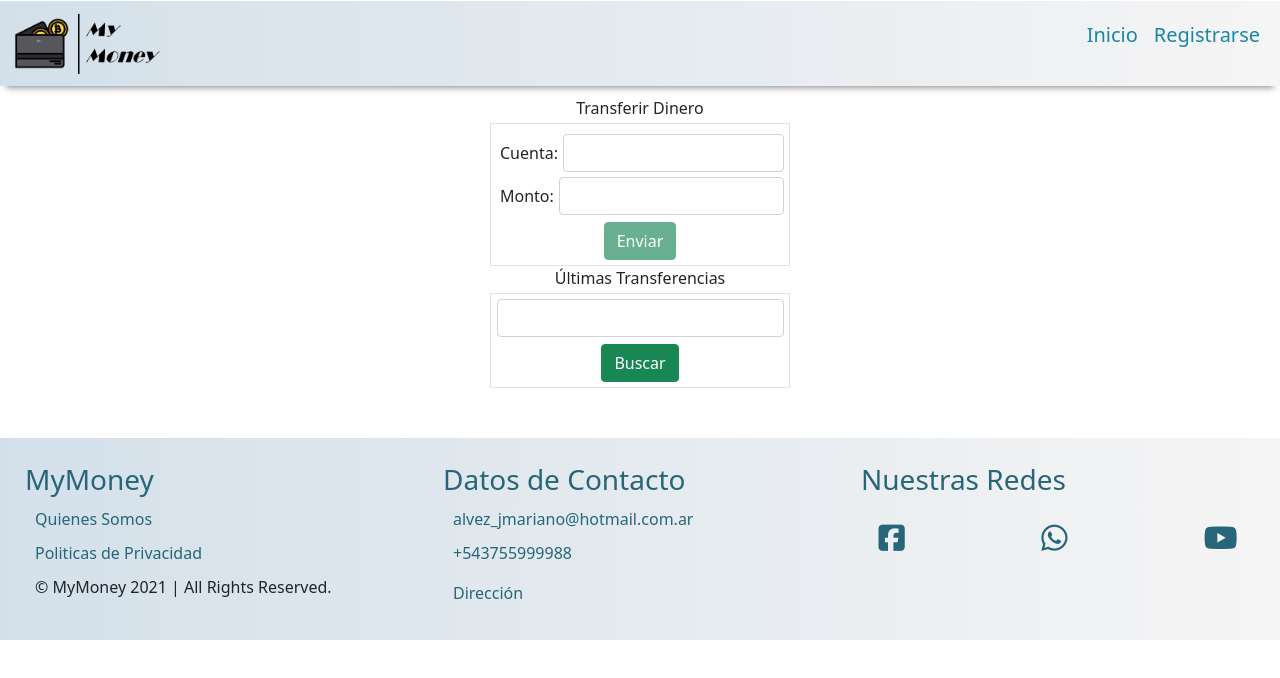
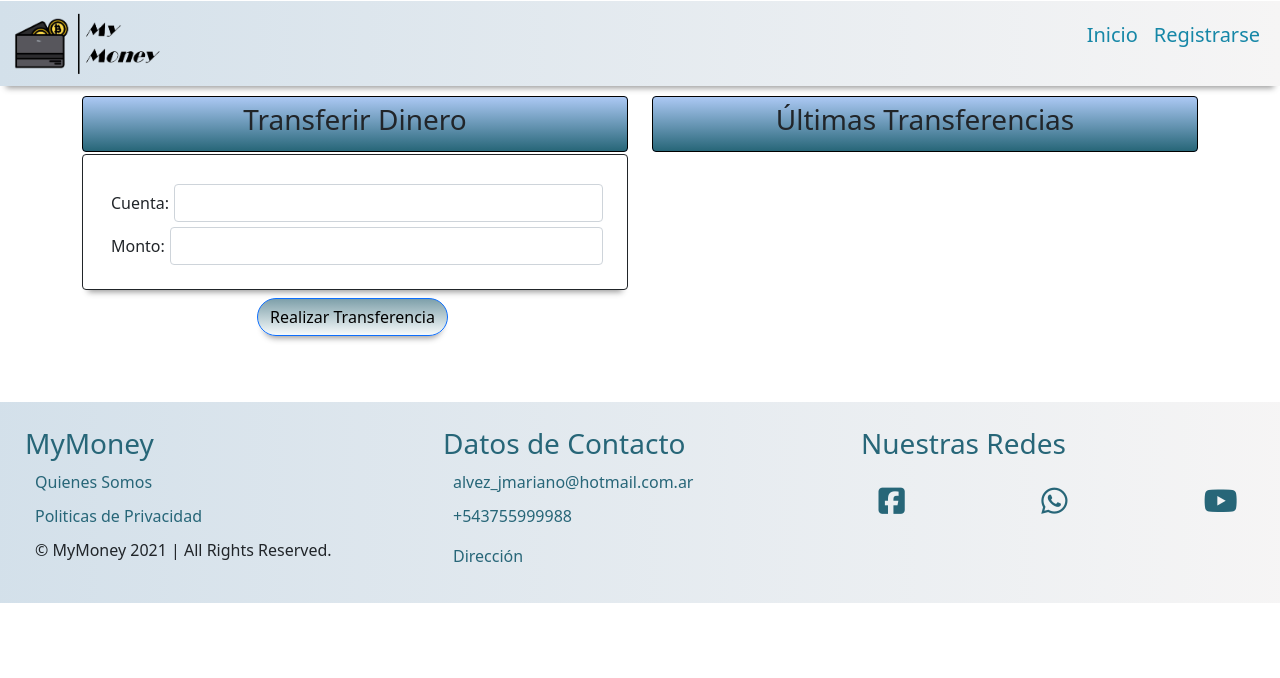
Before and after one commit to classroomMisiones/Proyecto-FS-Misiones-Grupo-1, an Angular app: page /transferirpesos in a window 1280 px wide. Shown: the top 678 px of the page. Built offline with nearby package versions, Linux system fonts and the light colour scheme.

Commit message:
Contraste y estilos I
Mejorado el contraste, a pedido del PO.
La pantalla de transferencia de pesos fue igualada al estilo de la de Mi Saldo y Criptomonedas.

```diff
--- a/src/app/Inicio/modulo-pesos/modulo-pesos.component.css
+++ b/src/app/Inicio/modulo-pesos/modulo-pesos.component.css
@@ -1,25 +1,29 @@
 .box-sombra {
-    -webkit-box-shadow: 0 8px 6px -6px #999;
-    -moz-box-shadow: 0 8px 6px -6px #999;
-    box-shadow: 0 8px 6px -6px #999;
+  -webkit-box-shadow: 0 8px 6px -6px #999;
+  -moz-box-shadow: 0 8px 6px -6px #999;
+  box-shadow: 0 8px 6px -6px #999;
 }
 
 .gradiente {
-    background: #5ee7df;
+  background: linear-gradient(to top, #276678, rgba(239, 239, 240, 0.7));
+}
 
-    /* Chrome 10-25, Safari 5.1-6 */
-    background: -webkit-linear-gradient(to top, rgba(94, 231, 223, 0.7), rgba(180, 144, 202, 0.7));
+.gradiente-btn {
+  background: linear-gradient(to top, rgba(244, 249, 250, 0.7), #7ea0aa);
+  margin-right: 5px;
+}
 
-    /* W3C, IE 10+/ Edge, Firefox 16+, Chrome 26+, Opera 12+, Safari 7+ */
-    background: linear-gradient(to top, rgba(94, 231, 223, 0.7), rgba(255, 255, 255, 0.7))
-  }
-  .gradiente-btn {
-  /* fallback for old browsers */
-  background: #48c6ef;
+.título {
+  margin-bottom: 2px;
+  border-style: solid;
+  border-width: 1px;
+  border-color: black;
+}
 
-  /* Chrome 10-25, Safari 5.1-6 */
-  background: -webkit-linear-gradient(to top, rgba(72, 198, 239, 0.7), rgba(111, 134, 214, 0.7));
+.btn {
+  color: black;
+}
 
-  /* W3C, IE 10+/ Edge, Firefox 16+, Chrome 26+, Opera 12+, Safari 7+ */
-  background: linear-gradient(to top, rgba(72, 198, 239, 0.7), rgba(111, 134, 214, 0.7))
+.mt-2{
+  text-align: center;
 }
--- a/src/app/Inicio/modulo-pesos/modulo-pesos.component.html
+++ b/src/app/Inicio/modulo-pesos/modulo-pesos.component.html
@@ -2,11 +2,11 @@
 <section class="  container col-12  overflow-hidden" style="min-width: 425px; ">
         <div class="row row-cols-2">
             <div class=" col-12 col-lg-6 mb-3">
-                <div class="gradiente form-control bg-primary text-white text-center d-flex align-items-center justify-content-center">
+                <div class="gradiente form-control bg-primary text-center d-flex align-items-center justify-content-center título">
                         <div class="pl-2"></div>
                         <h3>Dinero Disponible</h3>
                 </div>
-                <div class="box-sombra border border-dark form-control   p-4" style="background-color: #ccffff;">
+                <div class="box-sombra border border-dark form-control p-4">
                     <div class="box-sombra container bg-light border-dark border m-1 p-0">
                         <div class="p-3 col-1">
                             <label>$1000</label>
@@ -14,15 +14,16 @@
                     </div>
                 </div>
                 <div class="mt-2 " >
-                    <button class=" gradiente-btn btn btn-primary rounded-pill box-sombra" [routerLink]="['/transferirpesos']">Transferir Dinero</button>
+                    <button class=" gradiente-btn btn btn-primary rounded-pill box-sombra" [routerLink]="['/transferirpesos']">
+                        Transferir Dinero</button>
                 </div>
 
             </div>
             <div class="mb-3 col-12 col-lg-6">
-                <div class="gradiente border  form-control bg-primary text-center text-white">
+                <div class="gradiente form-control bg-primary text-center título">
                         <h3>Tus Actividades</h3>
                 </div>
-                <div class="box-sombra border border-dark form-control p-4 " style="background-color: #ccffff;">
+                <div class="box-sombra border border-dark form-control p-4">
                         <div class="col-12 mb-3 p-2">
                             <input class="box-sombra form-control rounded-pill" type="text" placeholder="Buscar...">
                         </div>
@@ -31,7 +32,7 @@
                                 <img  src="" alt="Bitcoin">
                             </div>
                             <div class=" col-6 ">
-                                <p class="m-0">Comptraste Bitcon por</p>
+                                <p class="m-0">Compraste Bitcon por</p>
                             </div>
                             <div class="col-3">
                                 <label for="">$30</label>
--- a/src/app/app.module.ts
+++ b/src/app/app.module.ts
@@ -14,7 +14,6 @@ import { FooterComponent } from './navbarFooter/footer/footer.component';
 import { PerfilUsuarioComponent } from './usuario/perfil-usuario/perfil-usuario.component';
 
 import { TransferirPesosComponent } from './modulo-pesos/transferir-pesos/transferir-pesos.component';
-import { UltimasTransferenciasPesosComponent } from './modulo-pesos/ultimas-transferencias-pesos/ultimas-transferencias-pesos.component';
 import { InicioCriptoComponent } from './inicioCriptomeda/inicio-cripto/inicio-cripto.component';
 import { CompraCriptoComponent } from './compra-cripto/compra-cripto.component';
 import { RouterModule, Routes } from '@angular/router';
@@ -43,7 +42,6 @@ const appRoutes: Routes = [
     FooterComponent,
     PerfilUsuarioComponent,
     TransferirPesosComponent,
-    UltimasTransferenciasPesosComponent,
     InicioCriptoComponent,
     CompraCriptoComponent
 
--- a/src/app/inicioCriptomeda/inicio-cripto/inicio-cripto.component.css
+++ b/src/app/inicioCriptomeda/inicio-cripto/inicio-cripto.component.css
@@ -1,25 +1,29 @@
 .box-sombra {
-    -webkit-box-shadow: 0 8px 6px -6px #999;
-    -moz-box-shadow: 0 8px 6px -6px #999;
-    box-shadow: 0 8px 6px -6px #999;
+  -webkit-box-shadow: 0 8px 6px -6px #999;
+  -moz-box-shadow: 0 8px 6px -6px #999;
+  box-shadow: 0 8px 6px -6px #999;
 }
 
 .gradiente {
-    background: #5ee7df;
+  background: linear-gradient(to top, #276678, rgba(239, 239, 240, 0.7));
+}
 
-    /* Chrome 10-25, Safari 5.1-6 */
-    background: -webkit-linear-gradient(to top, rgba(94, 231, 223, 0.7), rgba(180, 144, 202, 0.7));
+.gradiente-btn {
+  background: linear-gradient(to top, rgba(244, 249, 250, 0.7), #7ea0aa);
+  margin-right: 5px;
+}
 
-    /* W3C, IE 10+/ Edge, Firefox 16+, Chrome 26+, Opera 12+, Safari 7+ */
-    background: linear-gradient(to top, rgba(94, 231, 223, 0.7), rgba(255, 255, 255, 0.7))
-  }
-  .gradiente-btn {
-  /* fallback for old browsers */
-  background: #48c6ef;
+.título {
+  margin-bottom: 2px;
+  border-style: solid;
+  border-width: 1px;
+  border-color: black;
+}
 
-  /* Chrome 10-25, Safari 5.1-6 */
-  background: -webkit-linear-gradient(to top, rgba(72, 198, 239, 0.7), rgba(111, 134, 214, 0.7));
+.btn {
+  color: black;
+}
 
-  /* W3C, IE 10+/ Edge, Firefox 16+, Chrome 26+, Opera 12+, Safari 7+ */
-  background: linear-gradient(to top, rgba(72, 198, 239, 0.7), rgba(111, 134, 214, 0.7))
+.mt-2{
+  text-align: center;
 }
--- a/src/app/inicioCriptomeda/inicio-cripto/inicio-cripto.component.html
+++ b/src/app/inicioCriptomeda/inicio-cripto/inicio-cripto.component.html
@@ -1,30 +1,30 @@
 <section class="  container col-12  overflow-hidden" style="min-width: 425px; ">
     <div class="row row-cols-2">
         <div class=" col-12 col-lg-6 mb-3">
-            <div class="gradiente form-control bg-primary text-white text-center d-flex align-items-center justify-content-center">
+            <div class="gradiente form-control bg-primary text-center d-flex align-items-center justify-content-center título">
                     <div class="pl-2"></div>
                     <h3>Saldo en Criptomoneda</h3>
             </div>
-            <div class="box-sombra border border-dark form-control   p-4" style="background-color: #ccffff;">
+            <div class="box-sombra border border-dark form-control p-4">
                 <div class="box-sombra container bg-light border-dark border m-1 p-0">
                     <div class="p-3 col-1">
                         <label>0,00000032</label>
                     </div>
                 </div>
-            </div><i class="fa fa-fire-extinguisher" aria-hidden="true"></i>
+            </div>
 
             <div class="mt-2">
                 <button class="gradiente-btn btn btn-primary rounded-pill box-sombra" [routerLink]="['/comprarcripto']">Comprar</button>
                 <button class="gradiente-btn btn btn-primary rounded-pill box-sombra" [routerLink]="['/vendercripto']">Vender</button>
-                <button class="gradiente-btn btn btn-primary rounded-pill box-sombra">Comision</button>
+                <button class="gradiente-btn btn btn-primary rounded-pill box-sombra">Comisión</button>
             </div>
 
         </div>
         <div class="mb-3 col-12 col-lg-6">
-            <div class="gradiente border  form-control bg-primary text-center text-white">
+            <div class="gradiente form-control bg-primary text-center título">
                     <h3>Tus Actividades</h3>
             </div>
-            <div class="box-sombra border border-dark form-control p-4 " style="background-color: #ccffff;">
+            <div class="box-sombra border border-dark form-control p-4">
                     <div class="col-12 mb-3 p-2">
                         <input class="box-sombra form-control rounded-pill" type="text" placeholder="Buscar...">
                     </div>
@@ -44,7 +44,7 @@
                             <img  src="" alt="Bitcoin">
                         </div>
                         <div class="col-6">
-                            <p class="m-0">Comptraste Bitcon por</p>
+                            <p class="m-0">Compraste Bitcon por</p>
                         </div>
                         <div class="col-3">
                             <label for="">$30</label>
--- a/src/app/modulo-pesos/transferir-pesos/transferir-pesos.component.css
+++ b/src/app/modulo-pesos/transferir-pesos/transferir-pesos.component.css
@@ -9,3 +9,33 @@ input.ng-invalid {
 input.ng-valid {
     border-left: 5px solid green;
 }
+
+.box-sombra {
+    -webkit-box-shadow: 0 8px 6px -6px #999;
+    -moz-box-shadow: 0 8px 6px -6px #999;
+    box-shadow: 0 8px 6px -6px #999;
+  }
+
+  .gradiente {
+    background: linear-gradient(to top, #276678, rgba(239, 239, 240, 0.7));
+  }
+
+  .gradiente-btn {
+    background: linear-gradient(to top, rgba(244, 249, 250, 0.7), #7ea0aa);
+    margin-right: 5px;
+  }
+
+  .título {
+    margin-bottom: 2px;
+    border-style: solid;
+    border-width: 1px;
+    border-color: black;
+  }
+
+  .btn {
+    color: black;
+  }
+
+  .mt-2{
+      text-align: center;
+  }
--- a/src/app/modulo-pesos/transferir-pesos/transferir-pesos.component.html
+++ b/src/app/modulo-pesos/transferir-pesos/transferir-pesos.component.html
@@ -1,4 +1,66 @@
-<div class="row col-xs-12">
+<section class="  container col-12  overflow-hidden" style="min-width: 425px; ">
+    <div class="row row-cols-2">
+        <div class=" col-12 col-lg-6 mb-3">
+            <div class="gradiente form-control bg-primary text-center d-flex align-items-center justify-content-center título">
+                    <div class="pl-2"></div>
+                    <h3>Transferir Dinero</h3>
+            </div>
+        <!--Acá va la transferencia-->
+        <div class="box-sombra border border-dark form-control p-4" style="background-color: #b1b3b3;"
+        style="padding: 5px;">
+
+            <form [formGroup]="transferirPesos">
+                <div class="row align-items-center" style="padding-top: 5px">
+                    <div class="form-group col-auto" style="padding-right: 5px; min-width: 75px">
+                        <label style="padding-left: 4px">
+                            Cuenta:</label>
+                    </div>
+                    <div class="col" style="padding-left: 0px">
+                        <input type="text" class="form-control" formControlName="cuentaATransferir">
+                    </div>
+                </div>
+
+                <span *ngIf="cuentaATransferir && cuentaATransferir.invalid && cuentaATransferir.touched"
+                style="color: rgb(136, 17, 37); font-style: italic; padding-left: 75px; font-size: smaller;">
+                Cuenta necesaria</span>
+
+                <div class="row align-items-center" style="padding-top: 5px;">
+                    <div class="col-auto" style="padding-right: 5px; min-width: 75px">
+                        <label style="padding-left: 4px">
+                            Monto:</label>
+                    </div>
+                    <div class="col" style="padding-left: 0px">
+                        <input type="number" class="form-control" formControlName="montoATransferir">
+                    </div>
+                </div>
+
+                <span *ngIf="montoATransferir && montoATransferir.invalid && montoATransferir.touched"
+                style="color: rgb(136, 17, 37); font-style: italic; padding-left: 75px; font-size: smaller;">
+                Monto necesario</span>
+
+            </form>
+        </div>
+        <!--Hasta acá-->
+            <div class="mt-2">
+                <button class=" gradiente-btn btn btn-primary rounded-pill box-sombra" [routerLink]="['/transferirpesos']">
+                    Realizar Transferencia</button>
+            </div>
+
+        </div>
+        <div class="mb-3 col-12 col-lg-6">
+            <div class="gradiente form-control bg-primary text-center título">
+                    <h3>Últimas Transferencias</h3>
+            </div>
+        </div>
+    </div>
+</section>
+
+
+
+
+
+
+<!-- <div class="row col-xs-12">
     <label style="padding-bottom: 3px;">Transferir Dinero</label>
 </div>
 
@@ -36,5 +98,21 @@
     </form>
 
 </div>
+<div class="row col-xs-12">
+    <label style="padding-bottom: 3px;">Últimas Transferencias</label>
+</div>
 
-<app-ultimas-transferencias-pesos></app-ultimas-transferencias-pesos>
+<div class="container-sm border" style="padding: 5px; width: clamp(300px, 300px, 450px)">
+
+    <div class="row align-items-center">
+        <div class="col" style="padding-left: 13px">
+            <input type="text" class="form-control">
+        </div>
+    </div>
+
+    <div class="row" style="padding-top: 7px;">
+        <div class="col text-center">
+            <button class="btn btn-success">Buscar</button>
+        </div>
+    </div>
+</div> -->
--- a/src/app/modulo-pesos/ultimas-transferencias-pesos/ultimas-transferencias-pesos.component.css
+++ /dev/null
@@ -1,3 +0,0 @@
-label {
-    text-align: center;
-}
--- a/src/app/modulo-pesos/ultimas-transferencias-pesos/ultimas-transferencias-pesos.component.html
+++ /dev/null
@@ -1,18 +0,0 @@
-<div class="row col-xs-12">
-    <label style="padding-bottom: 3px;">Últimas Transferencias</label>
-</div>
-
-<div class="container-sm border" style="padding: 5px; width: clamp(300px, 300px, 450px)">
-
-    <div class="row align-items-center">
-        <div class="col" style="padding-left: 13px">
-            <input type="text" class="form-control">
-        </div>
-    </div>
-
-    <div class="row" style="padding-top: 7px;">
-        <div class="col text-center">
-            <button class="btn btn-success">Buscar</button>
-        </div>
-    </div>
-</div>
--- a/src/app/modulo-pesos/ultimas-transferencias-pesos/ultimas-transferencias-pesos.component.ts
+++ /dev/null
@@ -1,15 +0,0 @@
-import { Component, OnInit } from '@angular/core';
-
-@Component({
-  selector: 'app-ultimas-transferencias-pesos',
-  templateUrl: './ultimas-transferencias-pesos.component.html',
-  styleUrls: ['./ultimas-transferencias-pesos.component.css']
-})
-export class UltimasTransferenciasPesosComponent implements OnInit {
-
-  constructor() { }
-
-  ngOnInit(): void {
-  }
-
-}
```
